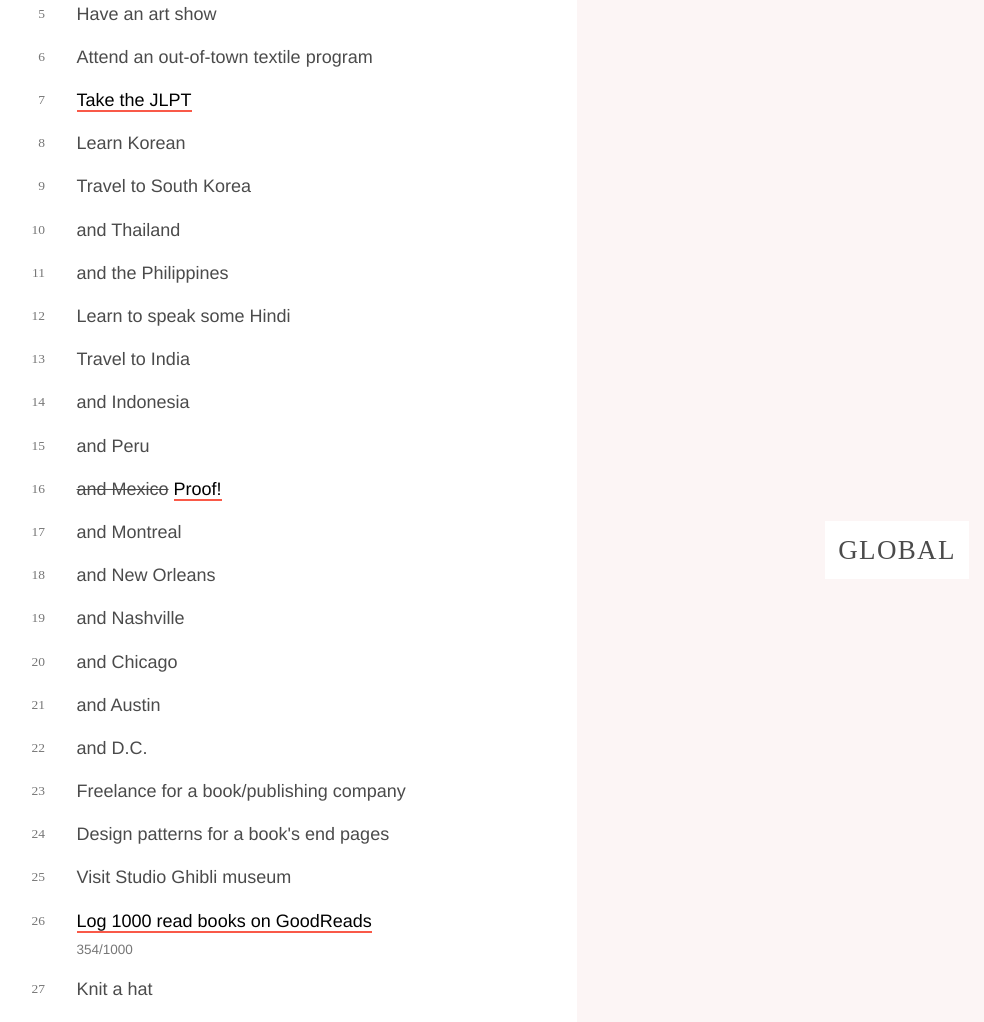
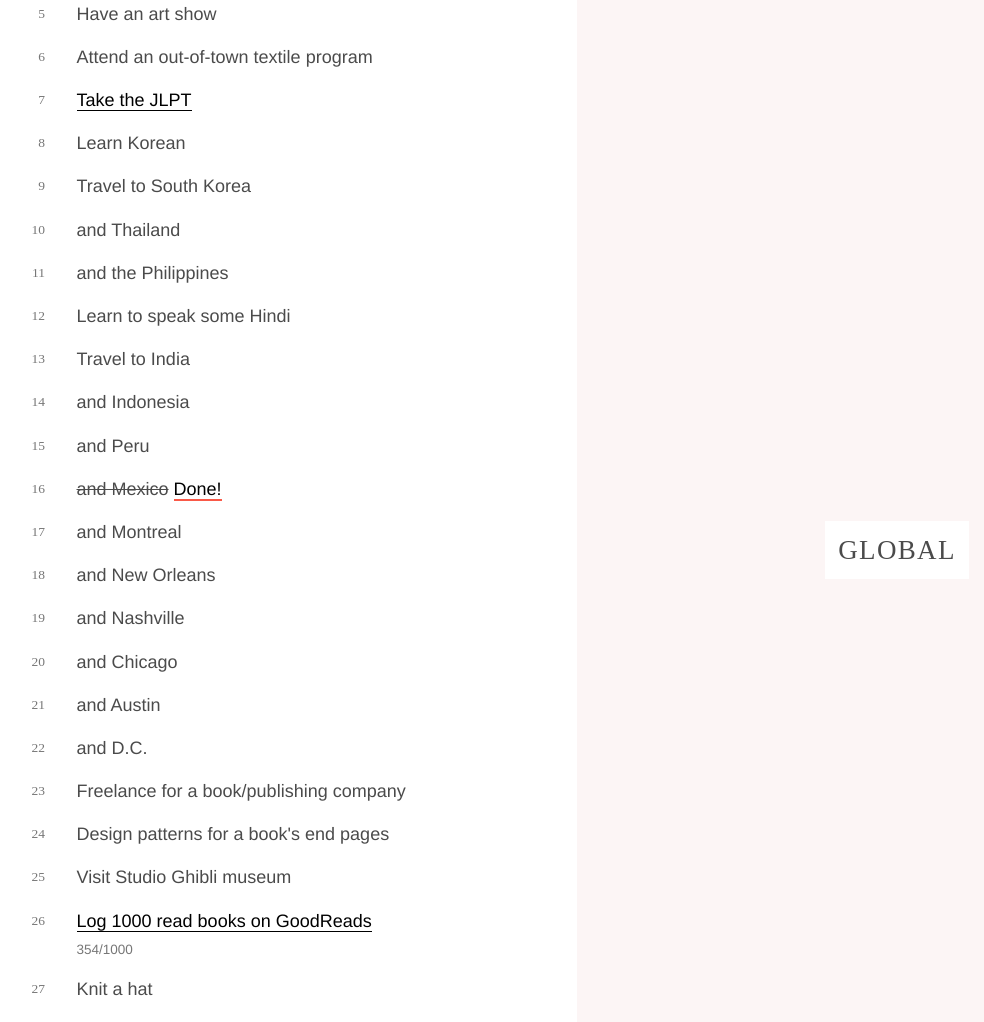
Before and after one commit to melanierichards/bucketlist, a Jekyll site: the page built from global.md, in a window 1280 px wide and 1400 px high, scrolled down 201 px. Shown: the part 150-1172 px from the top of the window, without its empty margins (63-1047 px from the left). Built offline with Jekyll 4.4.1, drawn with Linux system fonts in a browser that asks for light colours.

Commit message:
Make most links more subtle

```diff
--- a/_layouts/listview.html
+++ b/_layouts/listview.html
@@ -19,7 +19,7 @@
                             <span class="sr-only">Completed:</span>
                             <span class="item__completed">{{ item.text }}</span>
                             {% if item.completedUrl %}
-                                <a href="{{ item.completedUrl }}">Proof!</a>
+                                <a class="item__completed-link" href="{{ item.completedUrl }}">Done!</a>
                             {% endif %}
                         </p>
                     {% else %}
--- a/assets/_sass/global.scss
+++ b/assets/_sass/global.scss
@@ -42,14 +42,15 @@ body {
 }
 
 a:link, a:visited {
-  border-bottom: 2px solid #f95948;
+  border-bottom: 1px solid;
   text-decoration: none;
 
   color: #000;
 }
 
 a:hover {
-  border-bottom-color: #000;
+  background: #000;
+  color: #fff;
 
   cursor: pointer;
 }
--- a/assets/_sass/listview.scss
+++ b/assets/_sass/listview.scss
@@ -94,6 +94,14 @@ a + .item__notes {
   text-decoration: line-through;
 }
 
+a.item__completed-link {
+  border-bottom: 2px solid #f95948;
+
+  &:hover {
+    border-bottom-color: #000;
+  }
+}
+
 @media (min-width: $bp-s) {
   .item {
     padding-left: 3.25em;
```
